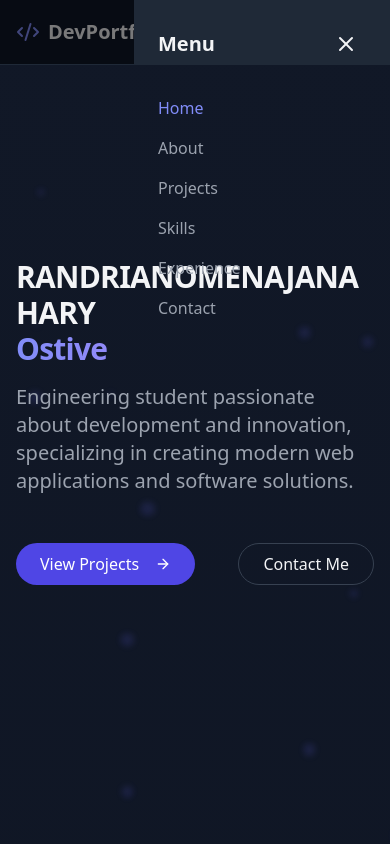
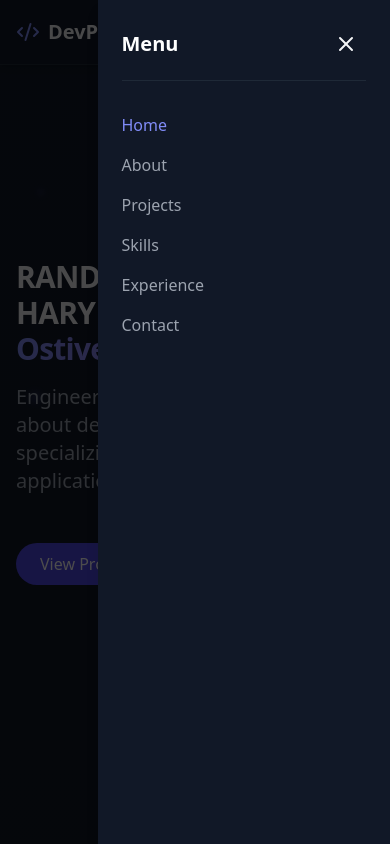
Before and after one commit to Ostive/portfolio, a React (Vite) app: page / in a window 390 px wide. Both pictures are taken after a click on the button "Toggle menu". Shown: the top 844 px of the page. Built offline with nearby package versions, Linux system fonts and the light colour scheme.

Commit message:
modified:   src/components/layout/Header.tsx 	modified:   src/components/layout/MobileMenu.tsx

```diff
--- a/src/components/layout/Header.tsx
+++ b/src/components/layout/Header.tsx
@@ -1,4 +1,3 @@
-import React from 'react';
 import { Code2, Menu } from 'lucide-react';
 import { NavLink } from '../ui/NavLink';
 import { MobileMenu } from './MobileMenu';
@@ -12,7 +11,7 @@ export function Header() {
   const isAllProjects = pathname === '/all-projects';
 
   return (
-    <header className="fixed top-0 w-full z-50 bg-gray-900/80 backdrop-blur-sm border-b border-gray-800">
+    <header className="fixed top-0 w-full z-50 bg-gray-900 shadow-md border-b border-gray-800">
       <div className="max-w-7xl mx-auto px-4 sm:px-6 lg:px-8">
         <div className="flex justify-between items-center h-16">
           <Link href="/" className="flex items-center gap-2 hover:opacity-80 transition-opacity">
--- a/src/components/layout/MobileMenu.tsx
+++ b/src/components/layout/MobileMenu.tsx
@@ -1,4 +1,3 @@
-import React from 'react';
 import { X } from 'lucide-react';
 import { NavLink } from '../ui/NavLink';
 import { Link } from '../ui/Link';
@@ -15,17 +14,17 @@ export function MobileMenu({ isOpen, activeSection, onClose, isAllProjects }: Mo
 
   return (
     <div className="fixed inset-0 z-50 lg:hidden">
-      <div className="fixed inset-0 bg-black/50" onClick={onClose} />
-      <div className="fixed right-0 top-0 bottom-0 w-64 bg-gray-800 p-6">
-        <div className="flex justify-between items-center mb-8">
-          <span className="text-xl font-bold">Menu</span>
-          <button onClick={onClose} className="p-2">
+      <div className="fixed inset-0 bg-black/70" onClick={onClose} />
+      <div className="fixed right-0 top-0 bottom-0 w-3/4 max-w-xs bg-gray-900 shadow-lg p-6 overflow-y-auto transform transition-transform duration-300 ease-in-out">
+        <div className="flex justify-between items-center mb-8 border-b border-gray-800 pb-4">
+          <span className="text-xl font-bold text-white">Menu</span>
+          <button onClick={onClose} className="p-2 hover:bg-gray-800 rounded-lg transition-colors">
             <X className="h-6 w-6" />
           </button>
         </div>
         <nav className="flex flex-col gap-4">
           {isAllProjects ? (
-            <Link href="/" className="text-gray-400 hover:text-white transition-colors">
+            <Link href="/" className="text-gray-400 hover:text-white transition-colors py-2">
               Back to Home
             </Link>
           ) : (
```
